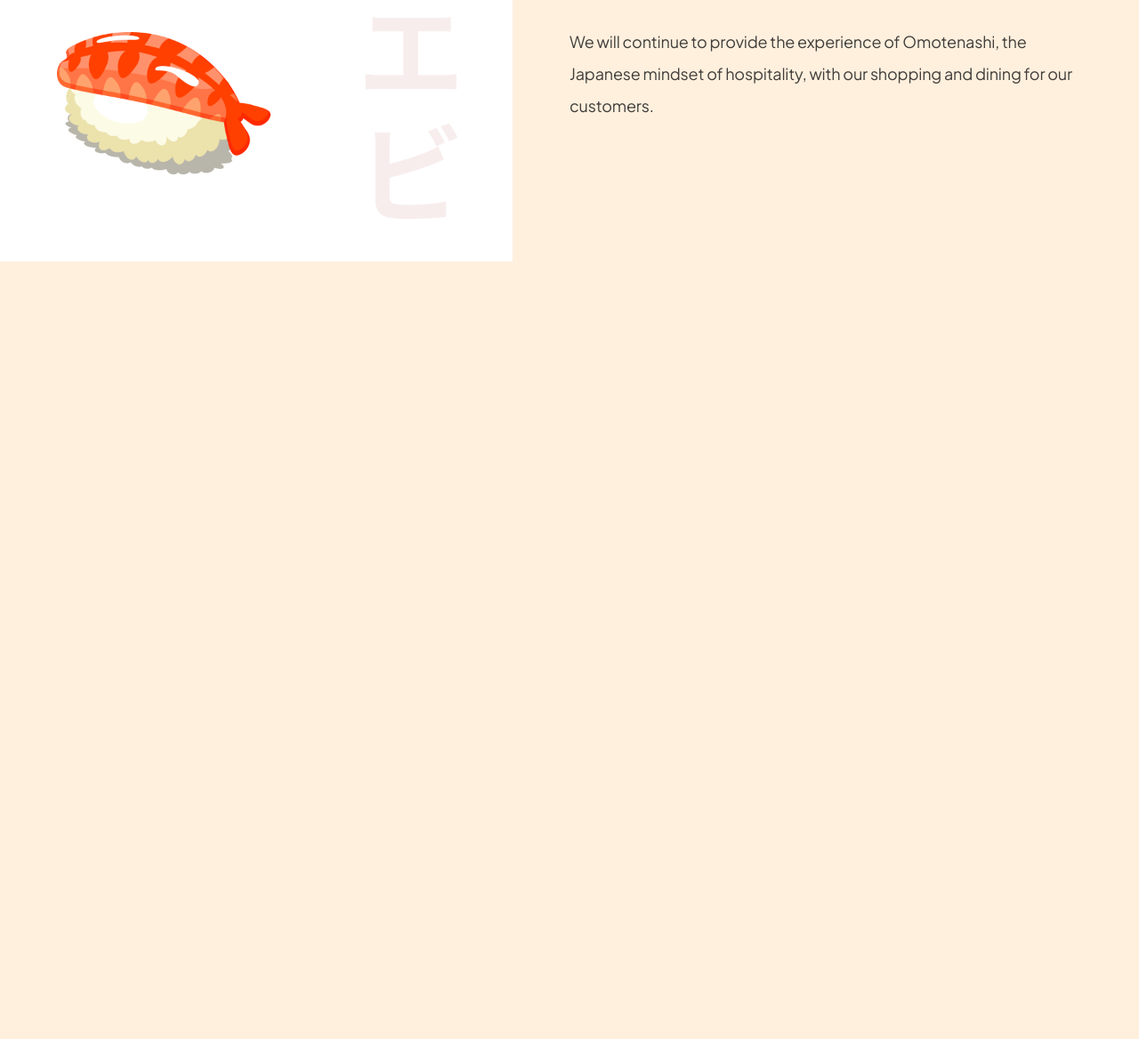
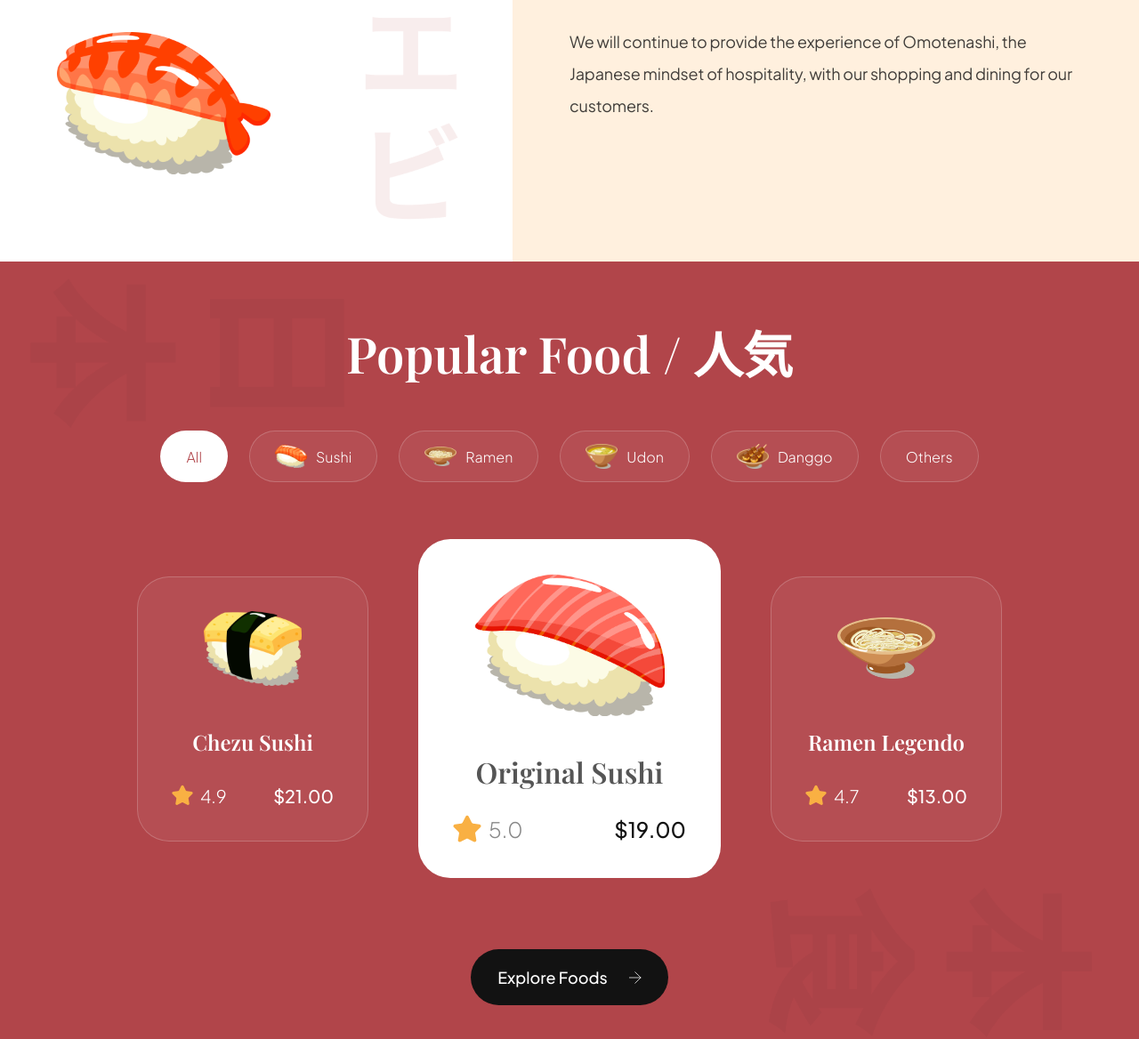
Before and after one commit to shirocloud/sushieat, a website built with Vite: page index.html in a window 1280 px wide. Shown: the part 1224-2392 px from the top of the page at 89% size. Before the commit the page ends 1518 px from the top, so only its background shows below. Built offline with nearby package versions, Linux system fonts and the light colour scheme.

Commit message:
feat: add popular section

```diff
--- a/css/sections/popular.css
+++ b/css/sections/popular.css
@@ -0,0 +1,184 @@
+.popular-foods {
+    padding: 64px;
+    display: flex;
+    flex-direction: column;
+    background-color: var(--primary-color);
+    background-image: url(/assets/popular_bg.png);
+    background-position: center;
+    background-repeat: no-repeat;
+    background-size: contain;
+    overflow: hidden;
+}
+
+.popular-foods__title {
+    font-size: 56px;
+    font-family: var(--playfair-display);
+    font-weight: 600;
+    line-height: 78px;
+    color: #fff;
+    text-align: center;
+}
+
+.popular-foods__filters {
+    margin-top: 48px;
+    max-width: 100%;
+    overflow-x: auto;
+    display: flex;
+    justify-content: center;
+    gap: 24px;
+}
+
+.popular-foods__filter-btn {
+    padding: 10px 28px;
+    display: flex;
+    flex-direction: row;
+    align-items: center;
+    gap: 10px;
+    background: rgba(255, 255, 255, 0.05);
+    border: 1px solid rgba(255, 255, 255, 0.2);
+    border-radius: 46px;
+    font-size: 16px;
+    font-weight: 300;
+    line-height: 25px;
+    font-family: var(--plus-jakarta-sans);
+    color: #fff;
+    cursor: pointer;
+}
+
+.popular-foods__filter-btn img {
+    width: 36px;
+    height: 36px;
+    object-fit: contain;
+}
+
+.popular-foods__filter-btn.active {
+    background: #fff;
+    color: var(--primary-color);
+}
+
+.popular-foods__filter-btn:hover {
+    background: #fff;
+    color: var(--primary-color);
+}
+
+.popular-foods__catalogue {
+    margin-top: 64px;
+    display: flex;
+    justify-content: center;
+    align-items: center;
+    flex-wrap: wrap;
+    gap: 56px;
+}
+
+.popular-foods__button {
+    width: fit-content;
+    padding: 20px 30px;
+    margin: 80px auto 0;
+    font-weight: 500;
+    font-size: 18px;
+    line-height: 23px;
+    font-family: var(--plus-jakarta-sans);
+    color: #fff;
+    border: none;
+    outline: none;
+    background: var(--secondary-color);
+    border-radius: 64px;
+    cursor: pointer;
+}
+
+.popular-foods__button img {
+    width: 14px;
+    height: 14px;
+    object-fit: contain;
+    margin-left: 21px;
+}
+
+.popular-foods__card {
+    padding: 38px;
+    min-width: 260px;
+    height: fit-content;
+    display: flex;
+    align-items: center;
+    flex-direction: column;
+    border-radius: 36px;
+    background: rgba(255, 255, 255, 0.05);
+    border: 1px solid rgba(255, 255, 255, 0.2);
+}
+
+.popular-foods__card-image {
+    width: 110px;
+    height: 84px;
+    object-fit: contain;
+}
+
+.popular-foods__card-title {
+    margin-top: 47px;
+    font-weight: 600;
+    font-size: 24px;
+    line-height: 32px;
+    font-family: var(--playfair-display);
+    color: #fff;
+    text-align: center;
+}
+
+.popular-foods__card-details {
+    width: 100%;
+    margin-top: 32px;
+}
+
+.popular-foods__card-rating {
+    display: flex;
+    align-items: center;
+    gap: 8px;
+}
+
+.popular-foods__card-rating img {
+    width: 24px;
+    height: 24px;
+    object-fit: contain;
+}
+
+.popular-foods__card-rating p {
+    font-size: 20px;
+    font-weight: 300;
+    font-family: var(--plus-jakarta-sans);
+    color: #fff;
+}
+
+.popular-foods__card-price {
+    font-size: 20px;
+    font-weight: 500;
+    font-family: var(--plus-jakarta-sans);
+    color: #fff;
+}
+
+.popular-foods__card.active-card {
+    background: #fff;
+    min-width: 340px;
+
+}
+
+.popular-foods__card.active-card .popular-foods__card-image {
+    width: 214px;
+    height: 160px;
+}
+
+.popular-foods__card.active-card .popular-foods__card-title {
+    color: var(--black-500);
+    font-size: 32px;
+}
+
+.popular-foods__card.active-card .popular-foods__card-rating img {
+    width: 32px;
+    height: 32px;
+}
+
+.popular-foods__card.active-card .popular-foods__card-rating p {
+    font-size: 24px;
+    color: var(--gray-100);
+}
+
+.popular-foods__card.active-card .popular-foods__card-price {
+    font-size: 24px;
+    color: var(--secondary-color);
+}
--- a/index.html
+++ b/index.html
@@ -104,6 +104,80 @@
     </div>
   </section>
 
+  <section class="popular-foods" id="menu">
+    <h2 class="popular-foods__title">Popular Food / 人気</h2>
+
+    <div class="popular-foods__filters sushi__hide-scrollbar">
+      <button class="popular-foods__filter-btn active">All</button>
+      <button class="popular-foods__filter-btn">
+        <img src="assets/sushi-9.png" alt="sushi 9">
+        Sushi
+      </button>
+      <button class="popular-foods__filter-btn">
+        <img src="assets/sushi-8.png" alt="sushi 8">
+        Ramen
+      </button>
+      <button class="popular-foods__filter-btn">
+        <img src="assets/sushi-7.png" alt="sushi 7">
+        Udon
+      </button>
+      <button class="popular-foods__filter-btn">
+        <img src="assets/sushi-6.png" alt="sushi 6">
+        Danggo
+      </button>
+      <button class="popular-foods__filter-btn">Others</button>
+    </div>
+
+    <div class="popular-foods__catalogue">
+      <article class="popular-foods__card">
+        <img src="assets/sushi-12.png" alt="sushi 12" class="popular-foods__card-image">
+        <h4 class="popular-foods__card-title">Chezu Sushi</h4>
+        <div class="popular-foods__card-details flex-between">
+          <div class="popular-foods__card-rating">
+            <img src="assets/star.svg" alt="star">
+            <p>4.9</p>
+          </div>
+          <p class="popular-foods__card-price">
+            $21.00
+          </p>
+        </div>
+      </article>
+
+      <article class="popular-foods__card active-card">
+        <img src="assets/sushi-11.png" alt="sushi 11" class="popular-foods__card-image">
+        <h4 class="popular-foods__card-title">Original Sushi</h4>
+        <div class="popular-foods__card-details flex-between">
+          <div class="popular-foods__card-rating">
+            <img src="assets/star.svg" alt="star">
+            <p>5.0</p>
+          </div>
+          <p class="popular-foods__card-price">
+            $19.00
+          </p>
+        </div>
+      </article>
+
+      <article class="popular-foods__card">
+        <img src="assets/sushi-10.png" alt="sushi 10" class="popular-foods__card-image">
+        <h4 class="popular-foods__card-title">Ramen Legendo</h4>
+        <div class="popular-foods__card-details flex-between">
+          <div class="popular-foods__card-rating">
+            <img src="assets/star.svg" alt="star">
+            <p>4.7</p>
+          </div>
+          <p class="popular-foods__card-price">
+            $13.00
+          </p>
+        </div>
+      </article>
+    </div>
+
+    <button class="popular-foods__button">
+      Explore Foods
+      <img src="assets/arrow-right.svg" alt="arrow-right">
+    </button>
+  </section>
+
   <script type="module" src="js/script.js"></script>
 </body>
 
```
